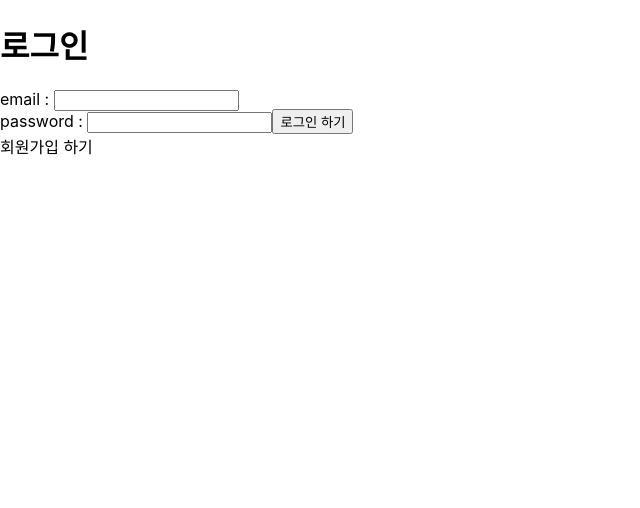
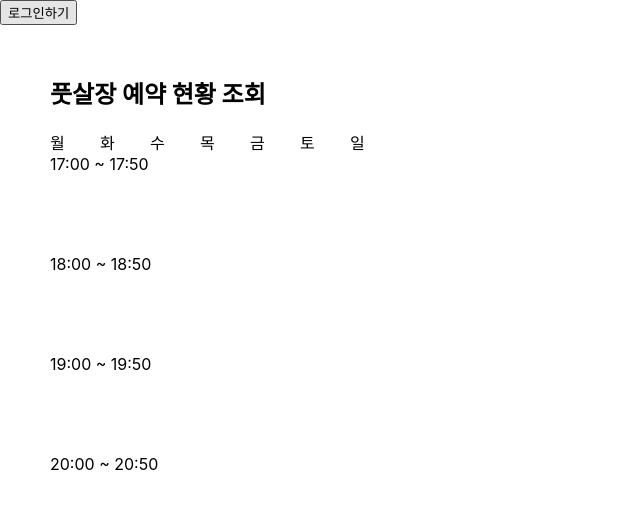
Before and after one commit to SuungYul/mj-futsal, a React (Create React App) app: page / in a window 1280 px wide. Shown: the top 508 px of the page, without its empty margins (0-640 px from the left). Built offline with nearby package versions, Linux system fonts and the light colour scheme; no server answers.

Commit message:
첫 화면 메인 화면 변경, 로그인 로그아웃 버튼 추가, 로그인 상태에 따른 메인 변경

```diff
--- a/src/App.js
+++ b/src/App.js
@@ -11,9 +11,9 @@ function App() {
   return (
     <div className="App">
     <Routes>
-      <Route path="/" element={<Login/>} />
-      <Route path="/component.signUp" element={<Sign/>} />
-      <Route path="/component/main.main" element={<Main/>} />
+      <Route path="/" element={<Main/>} />
+      <Route path="/signUp" element={<Sign/>} />
+      <Route path="/login" element={<Login/>} />
     </Routes>
     </div>
   );
--- a/src/component/login.js
+++ b/src/component/login.js
@@ -17,7 +17,7 @@ const Login = () =>{
                 console.log(userCredential)
                 const user = userCredential.user;
                 console.log("메인 이동");
-                navigate("/component/main.main");
+                navigate("/");
             })
             .catch((error) => { //로그인 실패 시, 실패 메세지
                 console.log('로그인 실패')
@@ -34,7 +34,7 @@ const Login = () =>{
     </div>
     <button type="submit" id="signInButton" onClick ={signIn}>로그인 하기</button>
     </div>
-    <Link to="/component.signUp">회원가입 하기</Link>
+    <Link to="/signUp">회원가입 하기</Link>
     </form>;
 
 }
--- /dev/null
+++ b/src/component/main/loginBtn.js
@@ -0,0 +1,12 @@
+import {useNavigate} from "react-router-dom"
+import "firebase/auth";
+
+const LoginBtn = () =>{
+    const navigate = useNavigate();
+    const toLogin = () =>{
+        navigate("login");
+    }
+    return <button onClick={toLogin}>로그인하기</button>
+}
+
+export default LoginBtn
--- a/src/component/main/main.js
+++ b/src/component/main/main.js
@@ -1,10 +1,11 @@
 import LookUp from "./lookUp"
+import LoginBtn from "./loginBtn";
 import Logout from "./logout"
 import firebase from "firebase/app";
-import {useNavigate} from "react-router-dom"
+import {useNavigate, Routes, Route, Link} from "react-router-dom"
 import "firebase/auth";
 import { useState, useEffect } from "react";
-const Main = () =>{
+const Main = (loginState) =>{
     const navigate = useNavigate();
     const [init, setInit] = useState(false); //로그인 상태
     const [isLoggedIn, setIsLoggedIn] = useState(false); //로그인 상태를 관리
@@ -15,14 +16,27 @@ const Main = () =>{
                 }
                 else{
                     setIsLoggedIn(false);
+                    console.log(isLoggedIn)
                 }
-                setInit(true)
+                setInit(true);
+
             })
-    }, []);
+    }, [isLoggedIn]);
     return (
         <>
-        {init ? <div>
-                <Logout/>
+        {console.log(isLoggedIn)}
+        {init ?
+            <div>
+                {
+                isLoggedIn === false?
+                    (<Routes>
+                        <Route path="/" element={<LoginBtn/>} />
+                    </Routes>)
+                    :
+                    (<Routes>
+                        <Route path="/" element={<Logout/>} />
+                    </Routes>)
+                }
                 <LookUp/>
             </div> :
             "Initializing..." }
```
